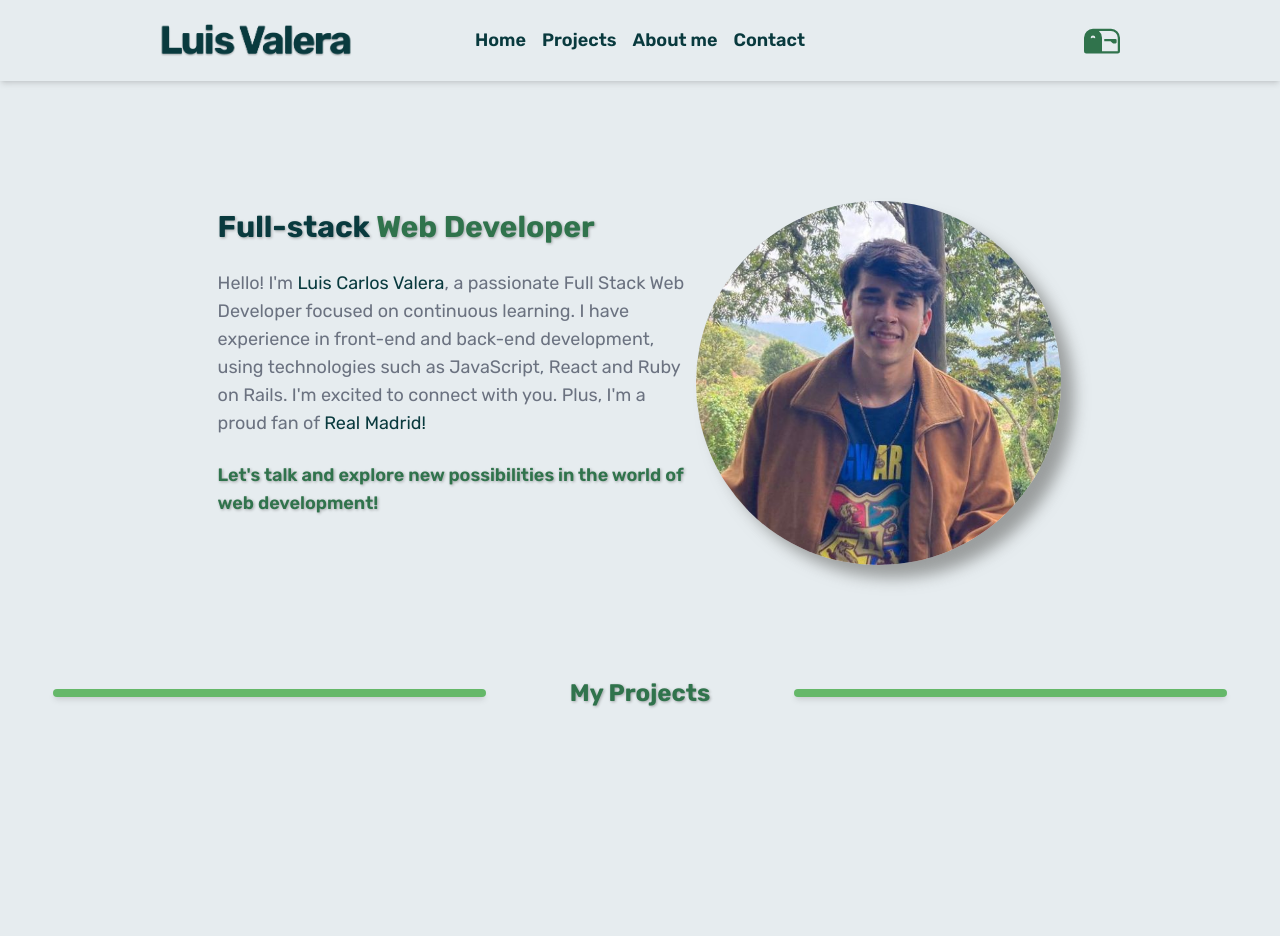
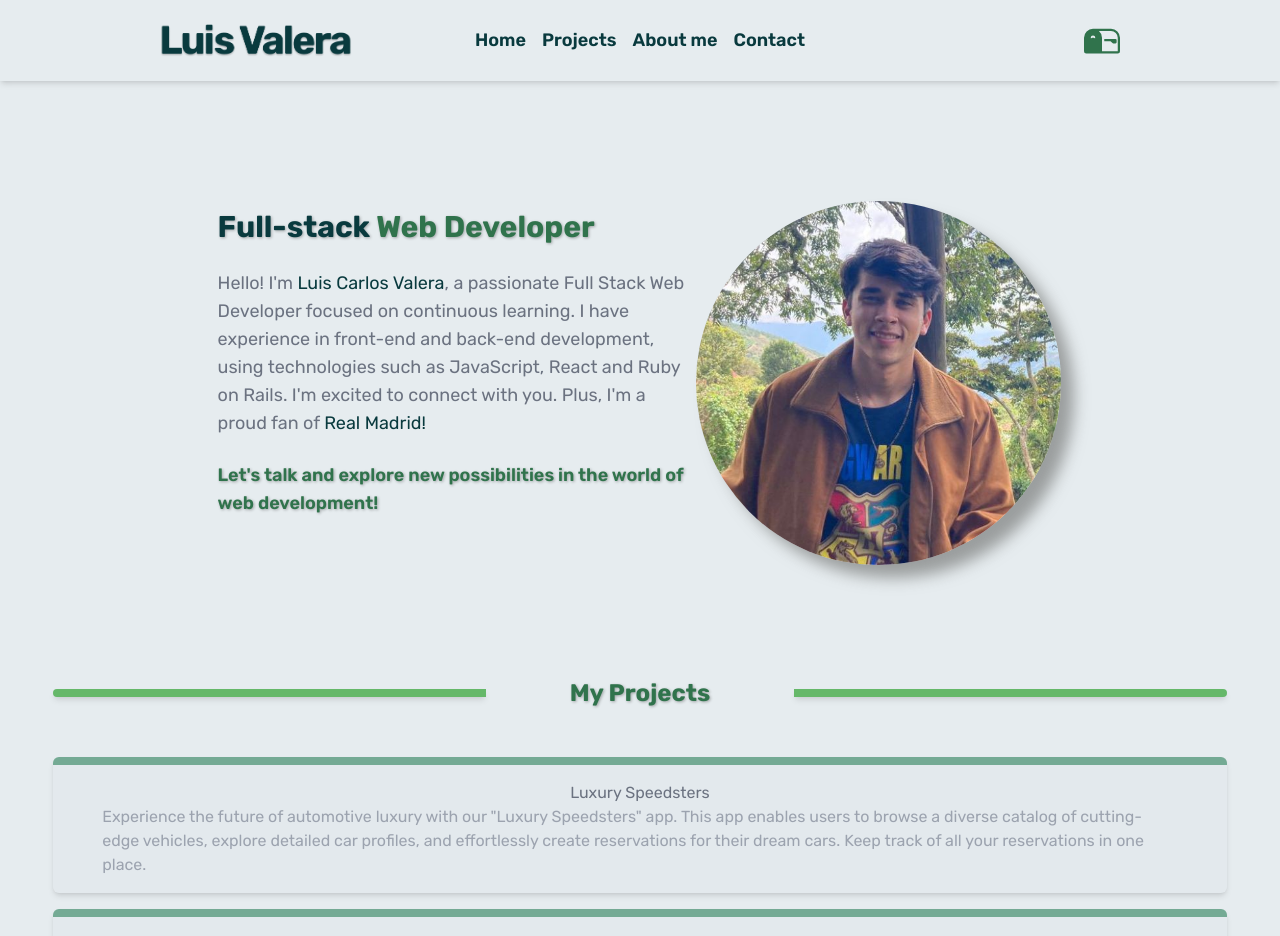
Before and after one commit to Luiscarlosvd/luiscarlosvd-portfolio, a React (Vite) app: page / in a window 1280 px wide. Shown: the top 936 px of the page. Before the commit the page ends 800 px from the top, so only its background shows below. Built offline with nearby package versions, Linux system fonts and the light colour scheme.

Commit message:
Add Cards to projectList and example projects

```diff
--- a/src/components/ProjectList.jsx
+++ b/src/components/ProjectList.jsx
@@ -1,11 +1,49 @@
+import ProjectCard from "./projects/ProjectCard"
+
+const projects = [
+  {
+    id: 1,
+    title: 'Luxury Speedsters',
+    photo: '#',
+    description: `Experience the future of automotive luxury with our
+                  "Luxury Speedsters" app. This app enables users to browse
+                  a diverse catalog of cutting-edge vehicles, explore detailed
+                  car profiles, and effortlessly create reservations for their dream cars.
+                  Keep track of all your reservations in one place.`,
+    technologies: 'Ruby On Rails, React and Redux, Tailwind CSS, PostgreSQL',
+    see_live: 'rentals-app-egry.onrender.com',
+    see_source: 'https://github.com/Luiscarlosvd/futuristic-transportation/tree/main',
+  },
+  {
+    id: 2,
+    title: 'Luxury Speedsters',
+    photo: '#',
+    description: `Experience the future of automotive luxury with our
+                  "Luxury Speedsters" app. This app enables users to browse
+                  a diverse catalog of cutting-edge vehicles, explore detailed
+                  car profiles, and effortlessly create reservations for their dream cars.
+                  Keep track of all your reservations in one place.`,
+    technologies: 'Ruby On Rails, React and Redux, Tailwind CSS, PostgreSQL',
+    see_live: 'rentals-app-egry.onrender.com',
+    see_source: 'https://github.com/Luiscarlosvd/futuristic-transportation/tree/main',
+  },
+]
 
 const ProjectList = () => {
   return (
     <section className="my-8">
       <div className="flex justify-between w-11/12 m-auto items-center">
-        <div className="w-full h-2 shadow-md rounded-lg bg-mantis" />
+        <div className="w-full h-2 shadow-md rounded-s-lg bg-mantis" />
         <h1 className="text-shadow text-center w-2/3 px-4 font-bold text-2xl text-dark-spring-green" >My Projects</h1>
-        <div className="w-full h-2 shadow-md rounded-lg bg-mantis" />
+        <div className="w-full h-2 shadow-md rounded-e-lg bg-mantis" />
+      </div>
+      <div className="w-11/12 m-auto mt-12 flex flex-col gap-4">
+        {projects.map(project => (
+          <ProjectCard
+            title={project.title}
+            description={project.description}
+          />
+        ))}
       </div>
     </section>
   )
--- a/tailwind.config.js
+++ b/tailwind.config.js
@@ -18,6 +18,7 @@ export default {
         'zomp': '#74AA94',
         'pigment-green': '#479A4B',
         'mantis': '#65B869',
+        'project-card': '#C2CED6',
       },
     },
   },
```
